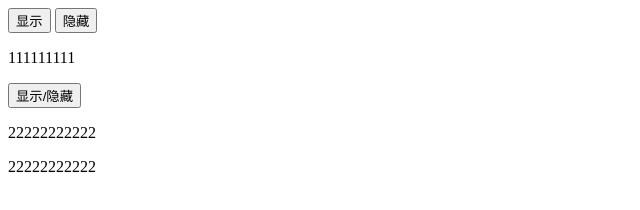
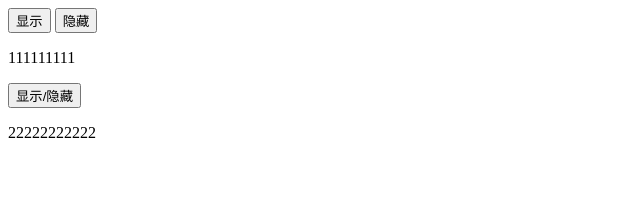
Before and after one commit to helloaihao/jQueryCode, a plain HTML site: page jQueryCode/1.jQueryWebControl/01-02hide&show/demo.html in a window 1280 px wide. Shown: the whole page, without its empty margins (0-640 px from the left). Drawn offline with Linux system fonts and the light colour scheme.

Commit message:
create jQueryCode

```diff
--- a/jQueryCode/1、jQueryWebControl/01-02hide&show/demo.html
+++ b/jQueryCode/1.jQueryWebControl/01-02hide&show/demo.html
@@ -14,7 +14,6 @@
 
 	<div class="demo2">
 		<p>22222222222</p>
-        <p>22222222222</p>
 	</div>
 
     <script src="../../jquery.js" type="text/javascript"></script>
```
Also changed, not shown: jQueryCode/1.jQueryWebControl/01-02hide&show/demo.js (renamed from jQueryCode/1、jQueryWebControl/01-02hide&show/demo.js), jQueryCode/1.jQueryWebControl/03-04fadein&fadeout/demo.html (renamed from jQueryCode/1、jQueryWebControl/03-04fadein&fadeout/demo.html), jQueryCode/1.jQueryWebControl/03-04fadein&fadeout/demo.js (renamed from jQueryCode/1、jQueryWebControl/03-04fadein&fadeout/demo.js), jQueryCode/1.jQueryWebControl/05-06sliderup&sliderdown/demo.html (renamed from jQueryCode/1、jQueryWebControl/05-06sliderup&sliderdown/demo.html), jQueryCode/1.jQueryWebControl/05-06sliderup&sliderdown/demo.js (renamed from jQueryCode/1、jQueryWebControl/05-06sliderup&sliderdown/demo.js), jQueryCode/1.jQueryWebControl/07-08animate&stop/demo.html (renamed from jQueryCode/1、jQueryWebControl/07-08animate&stop/demo.html), jQueryCode/1.jQueryWebControl/07-08animate&stop/demo.js (renamed from jQueryCode/1、jQueryWebControl/07-08animate&stop/demo.js), jQueryCode/1.jQueryWebControl/13scrollTo/demo.html (renamed from jQueryCode/1、jQueryWebControl/13scrollTo/demo.html), jQueryCode/1.jQueryWebControl/13scrollTo/demo.js (renamed from jQueryCode/1、jQueryWebControl/13scrollTo/demo.js), jQueryCode/1.jQueryWebControl/21charCount/charCount.js (renamed from jQueryCode/1、jQueryWebControl/21charCount/charCount.js), jQueryCode/1.jQueryWebControl/21charCount/demo.js (renamed from jQueryCode/1、jQueryWebControl/21charCount/demo.js), jQueryCode/1.jQueryWebControl/21charCount/dmeo.html (renamed from jQueryCode/1、jQueryWebControl/21charCount/dmeo.html).
